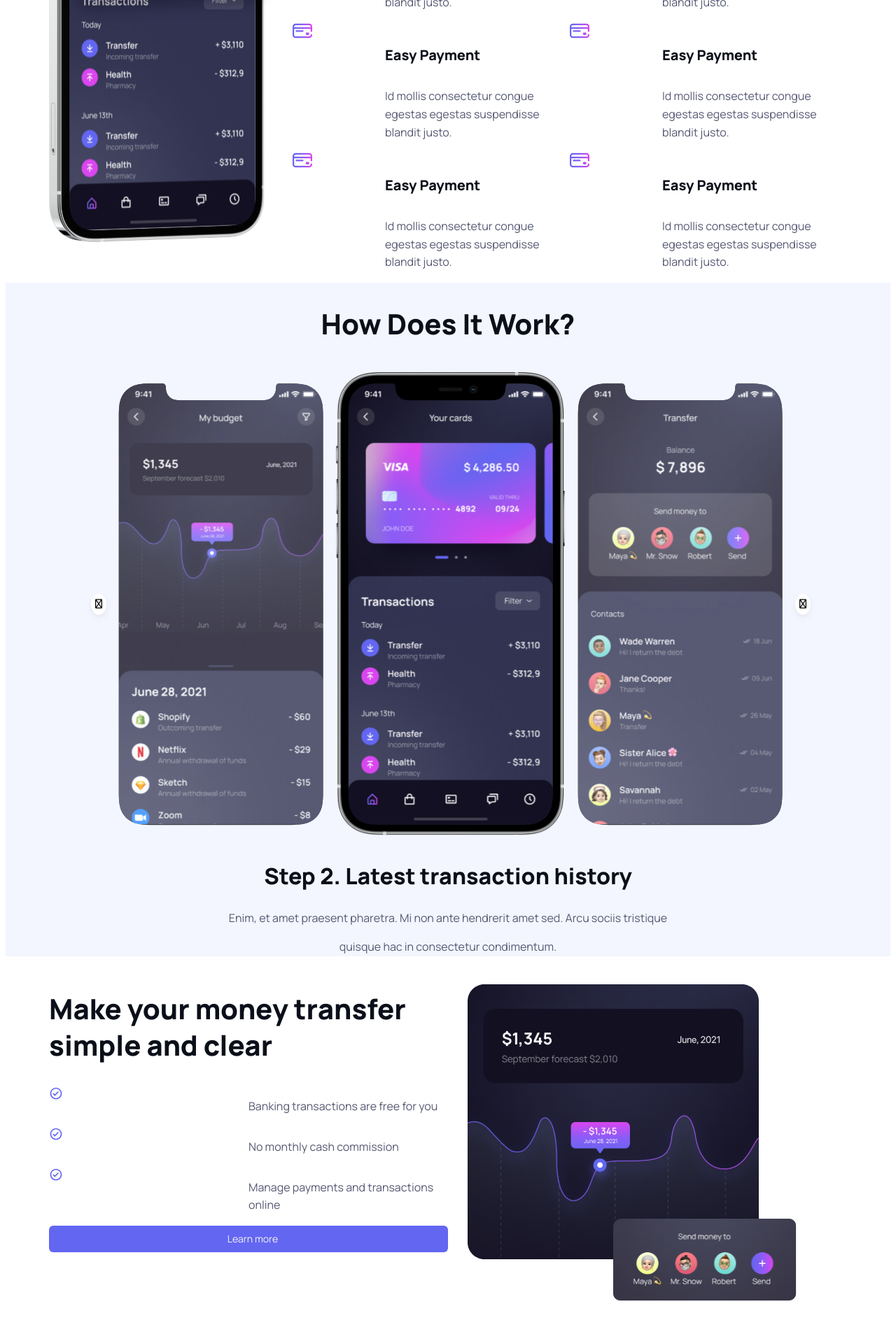
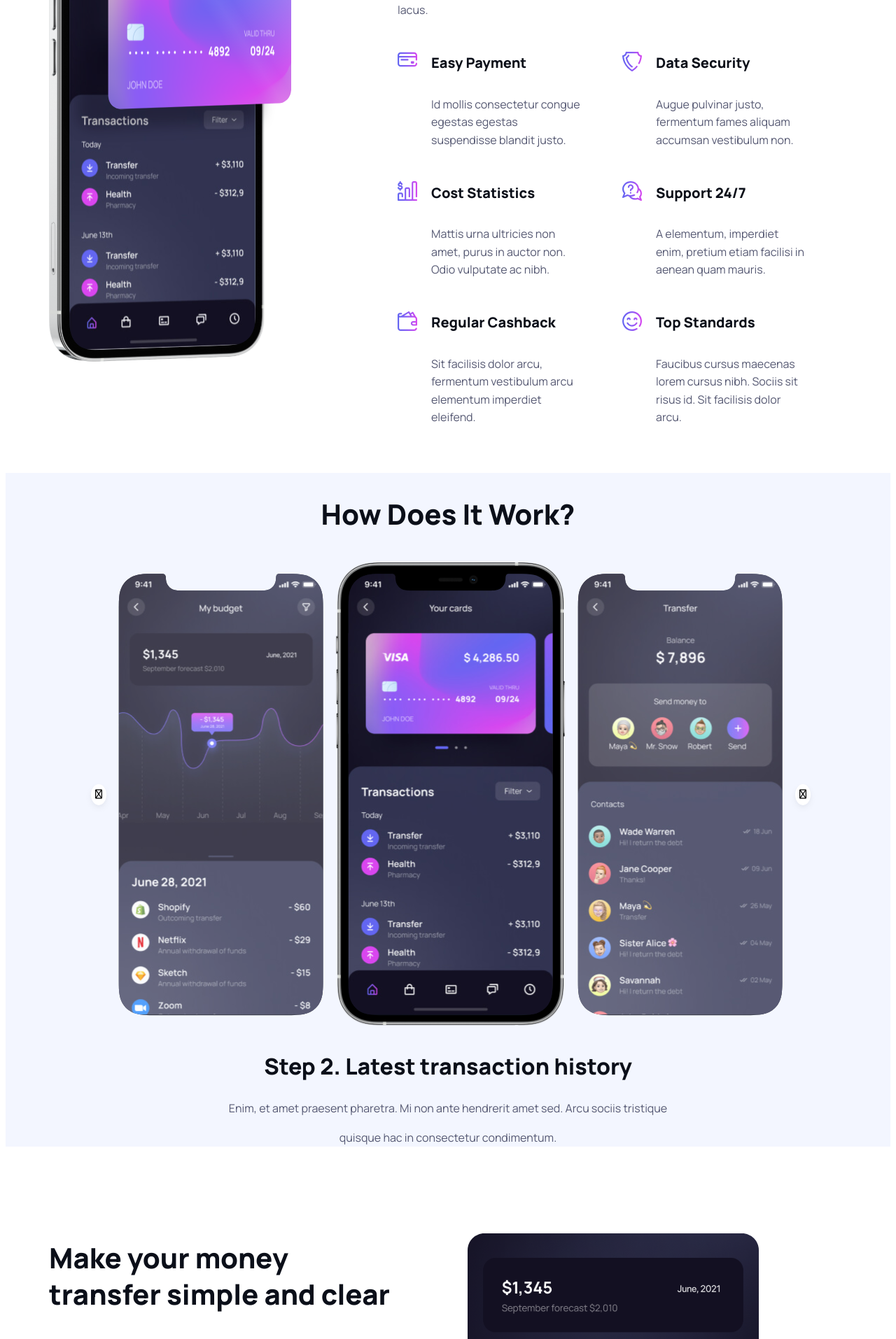
Before and after one commit to Dessezar/html-css-assignment, a React (Vite) app in the folder Inlamningsuppgift-html/silicon-new/: page / in a window 1280 px wide. Shown: the part 1420-3334 px from the top of the page at 70% size. Built offline with nearby package versions, Linux system fonts and the light colour scheme; some icons are missing.

Commit message:
only subscribe left!

```diff
--- a/Inlamningsuppgift-html/silicon-new/src/css/scss/sections/_appfeatures.scss
+++ b/Inlamningsuppgift-html/silicon-new/src/css/scss/sections/_appfeatures.scss
@@ -1,4 +1,5 @@
 #app-features {
+    margin: 70px 0 50px 0;
 
     .container {
         display: grid;
@@ -6,6 +7,7 @@
         grid-template-areas:"img" "text-and-icons";
 
         .mobile-appfeatures {
+            margin-right: 150px;
 
         }
 
@@ -29,9 +31,12 @@
 
                 .feature {
                     display: grid;
-                    grid-template-columns: 1fr 2fr;
+                    grid-template-columns: auto 1fr;
+                    // align-items: center;
+                    margin-right: 60px;
 
                     img {
+                        margin: 30px 20px 0px 0;
 
                     }
 
--- a/Inlamningsuppgift-html/silicon-new/src/css/scss/sections/_showcase.scss
+++ b/Inlamningsuppgift-html/silicon-new/src/css/scss/sections/_showcase.scss
@@ -72,7 +72,7 @@
         #showcase-image {
             grid-area: img;
             align-items: baseline;
-            width: 45%;
+            // width: 45%;
             padding: 20px 40px;
 
 
--- a/Inlamningsuppgift-html/silicon-new/src/css/scss/sections/_transferfeatures.scss
+++ b/Inlamningsuppgift-html/silicon-new/src/css/scss/sections/_transferfeatures.scss
@@ -1,14 +1,40 @@
+#transferfeatures{
+    margin-top: 100px;
+    .container{
         .grid{
             display: grid;
             grid-template-columns: 1fr 1fr;
             grid-template-areas: "text-and-buttom" "img"
                                  "img" "text-and-button";
 
+            .text-and-button{
+                width: 500px;
+                .check-img-and-text{
+                    display: grid;
+                    grid-template-columns: auto 1fr;
+                    img{
+                        margin: 20px ;
+                    }
+                }
+                .text-and-icons-transfers{
+                    display: grid;
+                    grid-template-columns: 1fr 1fr;
+
+                    width: 500px;
+                    .btn{
+                        margin-left: -10px;
+
+                    }
 
 
+                }
 
-    .check-img-and-text{
-        display: grid;
-        grid-template-columns: 1fr 1fr;
+                .btn{
+                    margin-left: 20px;
+                    width: 100px;
+                    padding-left: 15px;
                 }
             }
+        }
+    }
+}
--- a/Inlamningsuppgift-html/silicon-new/src/views/sections/Appfeatures.jsx
+++ b/Inlamningsuppgift-html/silicon-new/src/views/sections/Appfeatures.jsx
@@ -30,38 +30,38 @@ const Appfeatures = () => {
               </div>
             </div>
             <div className="feature">
-              <img src={feature_1} alt="card icon" />
+              <img src={feature_2} alt="sheild" />
               <div className="feature-content">
-                <h5>Easy Payment</h5>
-                <p>Id mollis consectetur congue egestas egestas suspendisse blandit justo.</p>
+                <h5>Data Security</h5>
+                <p>Augue pulvinar justo, fermentum fames aliquam accumsan vestibulum non. </p>
               </div>
             </div>
             <div className="feature">
-              <img src={feature_1} alt="card icon" />
+              <img src={feature_3} alt="card icon" />
               <div className="feature-content">
-                <h5>Easy Payment</h5>
-                <p>Id mollis consectetur congue egestas egestas suspendisse blandit justo.</p>
+                <h5>Cost Statistics</h5>
+                <p>Mattis urna ultricies non amet, purus in auctor non. Odio vulputate ac nibh.</p>
               </div>
             </div>
             <div className="feature">
-              <img src={feature_1} alt="card icon" />
+              <img src={feature_4} alt="card icon" />
               <div className="feature-content">
-                <h5>Easy Payment</h5>
-                <p>Id mollis consectetur congue egestas egestas suspendisse blandit justo.</p>
+                <h5>Support 24/7</h5>
+                <p>A elementum, imperdiet enim, pretium etiam facilisi in aenean quam mauris.</p>
               </div>
             </div>
             <div className="feature">
-              <img src={feature_1} alt="card icon" />
+              <img src={feature_5} alt="card icon" />
               <div className="feature-content">
-                <h5>Easy Payment</h5>
-                <p>Id mollis consectetur congue egestas egestas suspendisse blandit justo.</p>
+                <h5>Regular Cashback</h5>
+                <p>Sit facilisis dolor arcu, fermentum vestibulum arcu elementum imperdiet eleifend.</p>
               </div>
             </div>
             <div className="feature">
-              <img src={feature_1} alt="card icon" />
+              <img src={feature_6} alt="card icon" />
               <div className="feature-content">
-                <h5>Easy Payment</h5>
-                <p>Id mollis consectetur congue egestas egestas suspendisse blandit justo.</p>
+                <h5>Top Standards</h5>
+                <p>Faucibus cursus maecenas lorem cursus nibh. Sociis sit risus id. Sit facilisis dolor arcu.</p>
               </div>
             </div>
 
--- a/Inlamningsuppgift-html/silicon-new/src/views/sections/FAQ.jsx
+++ b/Inlamningsuppgift-html/silicon-new/src/views/sections/FAQ.jsx
@@ -24,11 +24,12 @@ const FAQ = () => {
                             <div>
                                 <p>Still have unanswered questions and need to get in touch?</p>
                             </div>
+                            <div className="cards">
+
                                 <div className="phone-card">
                                     <img src={purplePhone} alt="" />
                                     <p>Still have  questions?</p>
                                     <div className="contact-purple">
-                                    <p>Contact us</p>
                                         <img src={purpleArrow} alt="" />
                                     </div>
 
@@ -37,9 +38,9 @@ const FAQ = () => {
                                     <img src={greenChat} alt="" />
                                     <p>Don't like phone calls?</p>
                                     <div className="contact-green">
-                                    <p>Contact us</p>
                                         <img src={greenArrow} alt="" />
 
+                                    </div>
                                 </div>
                             </div>
 
@@ -79,7 +80,7 @@ const FAQ = () => {
                                 </div>
                                 {isCardBodyVisible[2] && (
                                     <div className="card-body">
-                                        Lorem ipsum dolor sit amet, consectetur adipiscing elit. Nulla fringilla, nisl vel convallis blandit, erat felis eleifend odio, ac feugiat mauris arcu a nulla. Duis sit amet urna et odio volutpat viverra.
+                                        Nunc duis id aenean gravida tincidunt eu, tempor ullamcorper. Viverra aliquam arcu, viverra et, cursus. Aliquet pretium cursus adipiscing gravida et consequat lobortis arcu velit. Nibh pharetra fermentum duis accumsan lectus non. Massa cursus molestie lorem scelerisque pellentesque. Nisi, enim, arcu purus gravida adipiscing euismod montes, duis egestas. Vehicula eu etiam quam tristique tincidunt suspendisse ut consequat.
                                     </div>
                                 )}
                             </div>
--- a/Inlamningsuppgift-html/silicon-new/src/views/sections/Transferfeatures.jsx
+++ b/Inlamningsuppgift-html/silicon-new/src/views/sections/Transferfeatures.jsx
@@ -37,11 +37,11 @@ const Transferfeatures = () => {
             <h1>Receive payment from international bank details</h1>
             <div className="text-and-icons-transfers">
               <img src={feature_1} alt="card icon" />
+              <img src={feature_5} alt="wallet icon" />
               <p>Manage your payments online. Mollis congue egestas egestas fermentum fames.</p>
-              <img src={feature_5} alt="wallet icon" />
               <p>A elementur and imperdiet enim, pretium etiam facilisi aenean quam mauris.</p>
+
               <a id="btn-account" className="btn btn-theme" href="signin.html"><i className="fa-regular"></i>Learn more</a>
-
             </div>
 
 
```
Also changed, not shown: Inlamningsuppgift-html/silicon-new/src/css/scss/sections/_FAQ.scss (+46 -2 lines), Inlamningsuppgift-html/silicon-new/src/css/main.min.css, Inlamningsuppgift-html/silicon-new/src/images/icons/purple-arrow.svg. Lines whose indentation alone changed are shown as unchanged.
